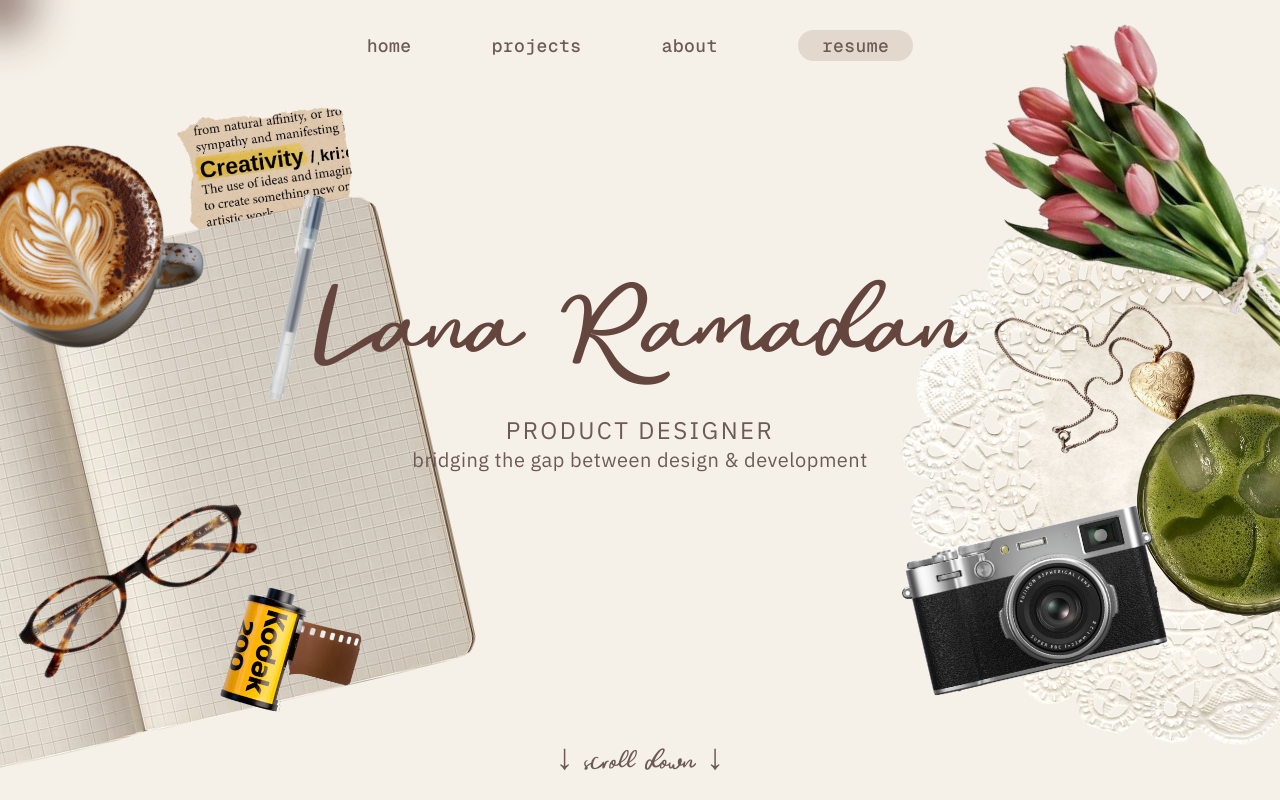
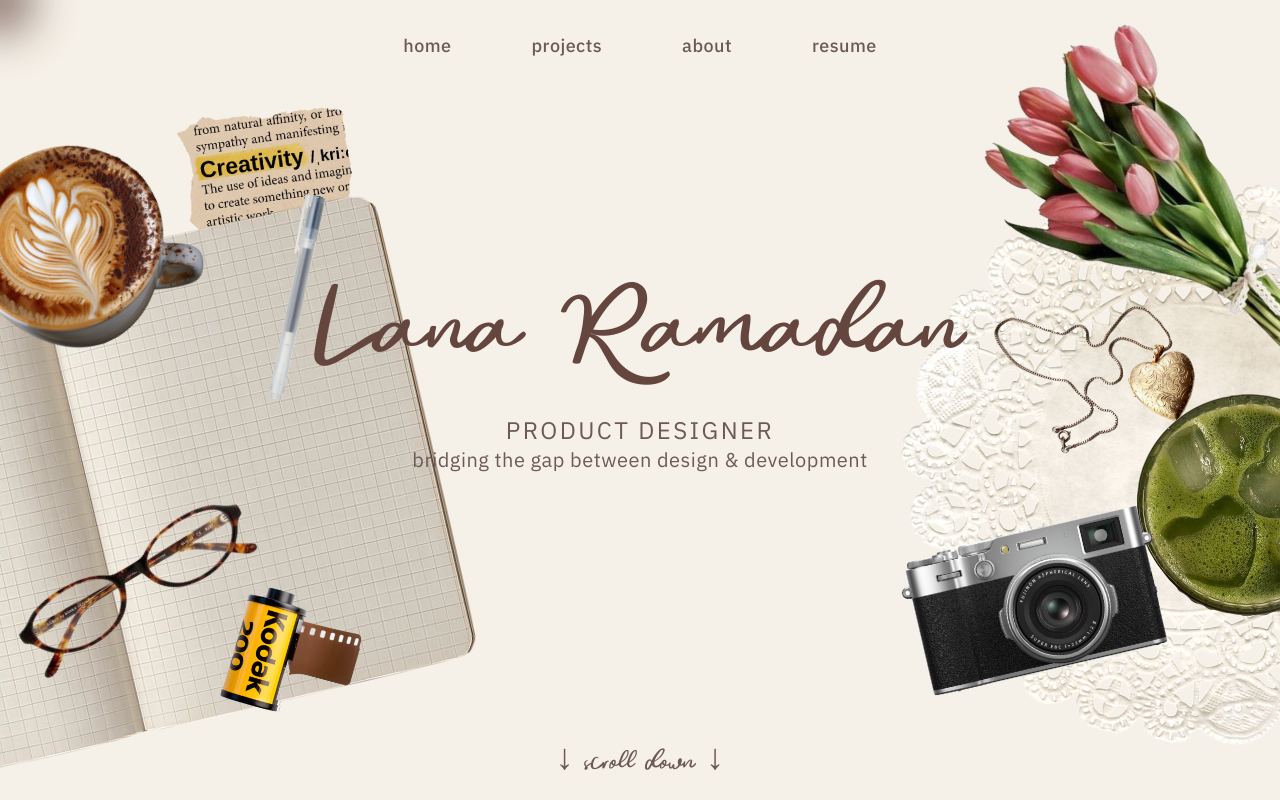
Before and after one commit to lanaramadan/lanaramadan.github.io, a Next.js app: page / in a window 1280 px wide. Shown: the top 800 px of the page. Built offline with nearby package versions, Linux system fonts and the light colour scheme; no server answers; a web font is replaced by a local one.

Commit message:
Updated nav bar

```diff
--- a/src/app/components/navigation/navigationBar.tsx
+++ b/src/app/components/navigation/navigationBar.tsx
@@ -51,44 +51,33 @@ export default function NavigationBar({
           text-sm
           md:space-x-20
           md:text-lg
-          font-geist-mono
+          font-ibm-plex-sans
           ${color}
         `}
       >
-        <Link
-          href="/"
-          className={`hover:drop-shadow-[0_0_8px_currentColor] ${color}`}
-        >
-          home
+        <Link href="/" className={`relative group ${color}`}>
+          <span className="relative z-10">home</span>
+          <span className="absolute top-1/2 left-1/2 -translate-x-1/2 -translate-y-1/2 w-[160%] h-[120%] rounded-[50%] border border-current scale-0 group-hover:scale-100 transition-transform duration-200 ease-out" />
+        </Link>
+
+        <Link href="/#projects" className={`relative group ${color}`}>
+          <span className="relative z-10">projects</span>
+          <span className="absolute top-1/2 left-1/2 -translate-x-1/2 -translate-y-1/2 w-[160%] h-[120%] rounded-[50%] border border-current scale-0 group-hover:scale-100 transition-transform duration-200 ease-out" />
+        </Link>
+
+        <Link href="/about" className={`relative group ${color}`}>
+          <span className="relative z-10">about</span>
+          <span className="absolute top-1/2 left-1/2 -translate-x-1/2 -translate-y-1/2 w-[160%] h-[120%] rounded-[50%] border border-current scale-0 group-hover:scale-100 transition-transform duration-200 ease-out" />
         </Link>
 
         <Link
-          href="/#projects"
-          className={`hover:drop-shadow-[0_0_8px_currentColor] ${color}`}
-        >
-          projects
-        </Link>
-
-        <Link
-          href="/about"
-          className={`hover:drop-shadow-[0_0_8px_currentColor] ${color}`}
-        >
-          about
-        </Link>
-
-        <Link
-          href="https://drive.google.com/file/d/1FrviveUauMriJOOf9PztUsA7VZyWPQto/view?usp=sharing"
+          href="/https://drive.google.com/file/d/1FrviveUauMriJOOf9PztUsA7VZyWPQto/view?usp=sharing"
           target="_blank"
           rel="noopener noreferrer"
-          className={`
-          hover:drop-shadow-[0_0_8px_currentColor]
-          px-6
-          py-1
-          rounded-2xl
-          ${color === "text-dark" ? "bg-light" : `bg-[${color}]`}
-        `}
+          className={`relative group ${color}`}
         >
-          resume
+          <span className="relative z-10">resume</span>
+          <span className="absolute top-1/2 left-1/2 -translate-x-1/2 -translate-y-1/2 w-[160%] h-[120%] rounded-[50%] border border-current scale-0 group-hover:scale-100 transition-transform duration-200 ease-out" />
         </Link>
       </div>
     </nav>
```
